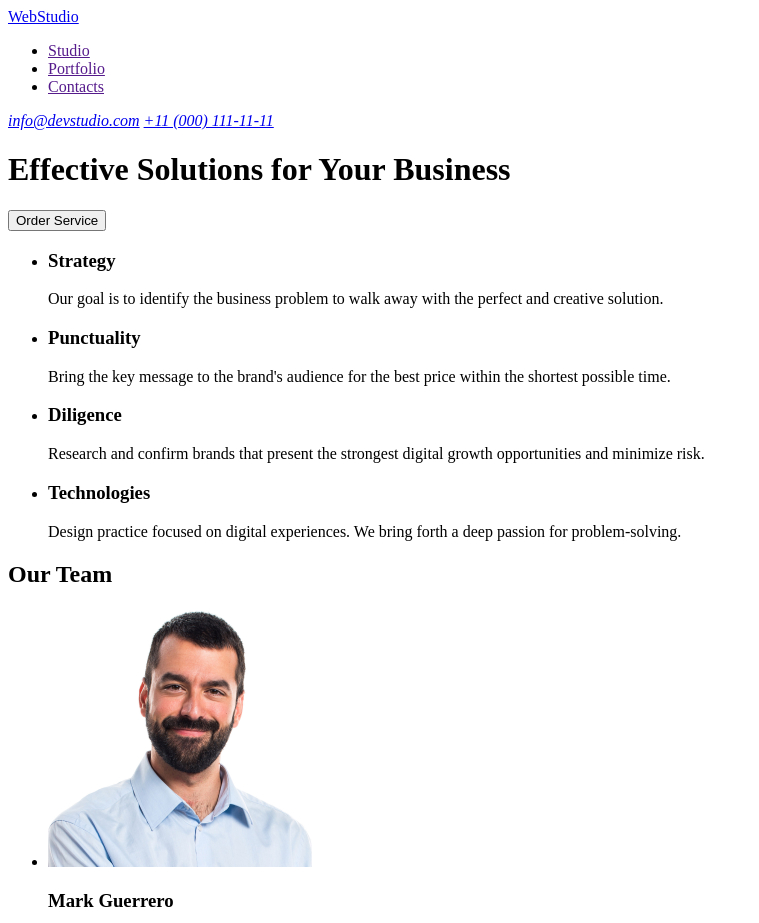
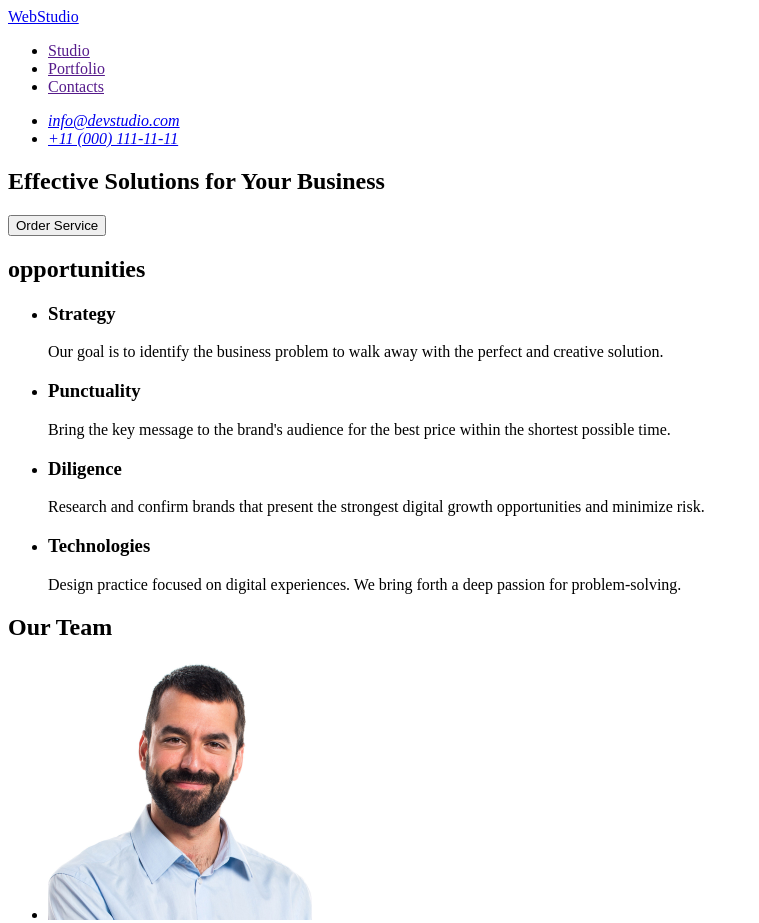
Before and after one commit to YaninaMykytsei/goit-markup-hw-01, a plain HTML site: page index.html in a window 1280 px wide. Shown: the top 923 px of the page, without its empty margins (0-759 px from the left). Drawn offline with Linux system fonts and the light colour scheme.

Commit message:
update index.html file

```diff
--- a/index.html
+++ b/index.html
@@ -16,18 +16,22 @@
         </ul>
       </nav>
       <address id="Contacts">
-        <a href="mailto:info@devstudio.com">info@devstudio.com</a>
-        <a href="tel:+110001111111">+11 (000) 111-11-11</a>
+        <ul>
+          <li> <a href="mailto:info@devstudio.com">info@devstudio.com</a></li>
+          <li> <a href="tel:+110001111111">+11 (000) 111-11-11</a></ul></li>
       </address>
     </header>
 
     <main>
       <!-- hero image-->
+       <section id="heroimage">
       <h1>Effective Solutions for Your Business</h1>
       <button type="button">Order Service</button>
+      </section>
 
-      <!-- Studio -->
-      <section id="Studio">
+      <!-- opportunities -->
+      <section id="opportunities">
+        <h2>opportunities</h2>
         <ul>
           <li>
             <h3>Strategy</h3>
@@ -109,7 +113,7 @@
     </main>
 
     <footer>
-      <a href="">WebStudio</a>
+      <a href="./index.html">WebStudio</a>
       <p>
         Increase the flow of customers and sales for your business with digital
         marketing & growth solutions.
```
